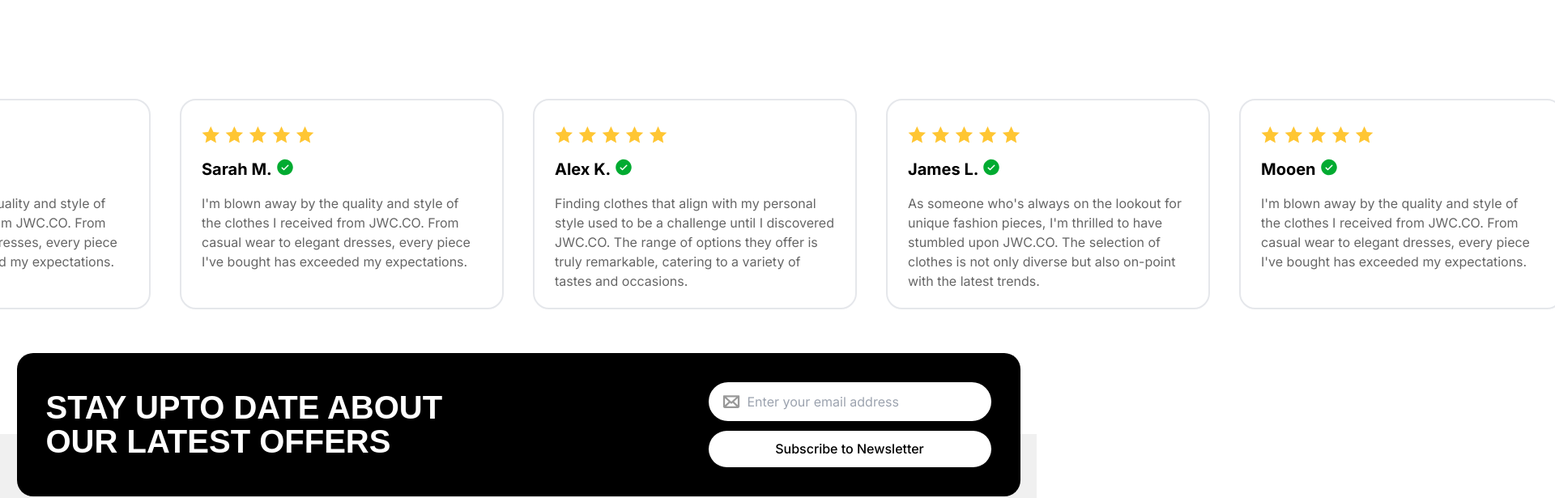
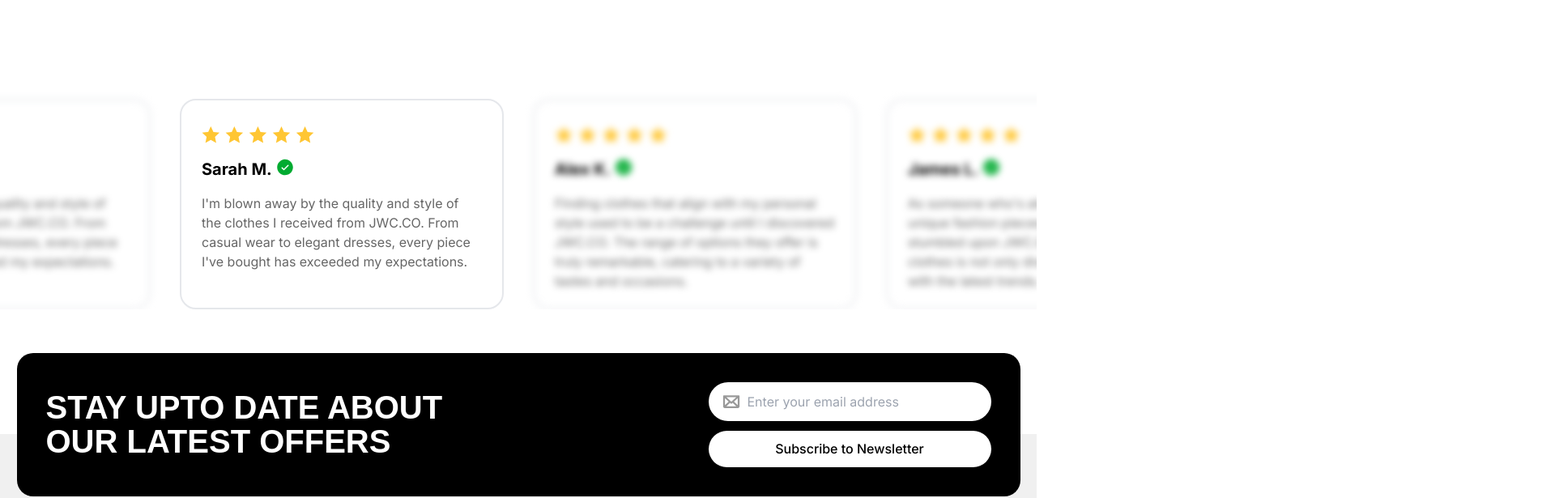
Before and after one commit to guzamak/jwc_components, a Next.js app: page / in a window 1280 px wide. Shown: the part 2104-2719 px from the top of the page at 81% size, 1920 px wide, since content can reach past the window. Built offline with nearby package versions, Linux system fonts and the light colour scheme.

Commit message:
blurrrrrrrrrrrrrrrrrrrrrrrr

```diff
--- a/app/components/comment.js
+++ b/app/components/comment.js
@@ -1,6 +1,38 @@
-export default function Comment({data,position,index}) {
+"use client";
+import { useEffect, useRef, useState } from "react";
+export default function Comment({ data, position, index }) {
+  const comment = useRef();
+  const [isBlur, setIsBlur] = useState(false);
+  const [haveChange, setHaveChange] = useState(false);
+
+  useEffect(() => {
+    const left = comment.current.getBoundingClientRect().left;
+    const right = comment.current.getBoundingClientRect().right;
+    if (left <= 0 || right >= window.screen.width - 36) {
+      setIsBlur(true);
+    } else {
+      setIsBlur(false);
+    }
+    setHaveChange(true);
+  },[comment.current]);
+
+  useEffect(() => {
+    const left = comment.current.getBoundingClientRect().left;
+    const right = comment.current.getBoundingClientRect().right;
+    if ((left <= -436 || right >= window.screen.width -436 ) && haveChange) {
+      setIsBlur(true);
+    } else {
+      setIsBlur(false);
+    }
+  }, [position]);
+
   return (
-    <div className="w-[400px] h-[260px] border-2 rounded-[20px] px-[25px] py-[32px] space-y-[15px] ">
+    <div
+      className={`w-[400px] h-[260px] border-2 rounded-[20px] px-[25px] py-[32px] space-y-[15px] duration-[25ms]
+    ${isBlur && "blur-sm"}
+    `}
+      ref={comment}
+    >
       <svg
         width="139"
         height="23"
@@ -44,9 +76,7 @@ export default function Comment({data,position,index}) {
           />
         </svg>
       </div>
-      <p className="font-inter text-[16px] opacity-60 ">
-        {data.data}
-      </p>
+      <p className="font-inter text-[16px] opacity-60 ">{data.data}</p>
     </div>
   );
 }
--- a/app/page.js
+++ b/app/page.js
@@ -7,7 +7,7 @@ import Nav from "./components/nav";
 
 export default function Home() {
   return (
-    <div className="flex flex-col items-center ">
+    <div className="flex flex-col items-center overflow-hidden">
       <Nav/>
       <Hero />
       <Scroll/>
```
Also changed, not shown: app/components/infiniteComment.js (+6 -5 lines). Lines whose indentation alone changed are shown as unchanged.
